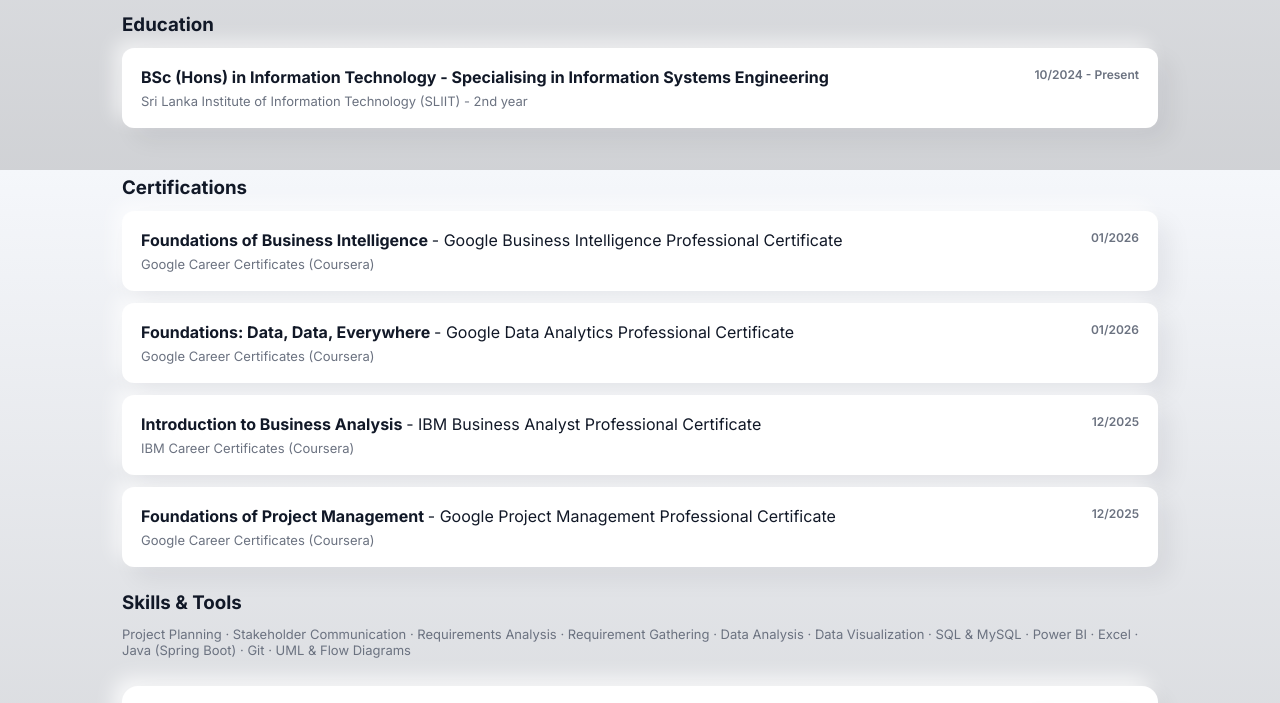
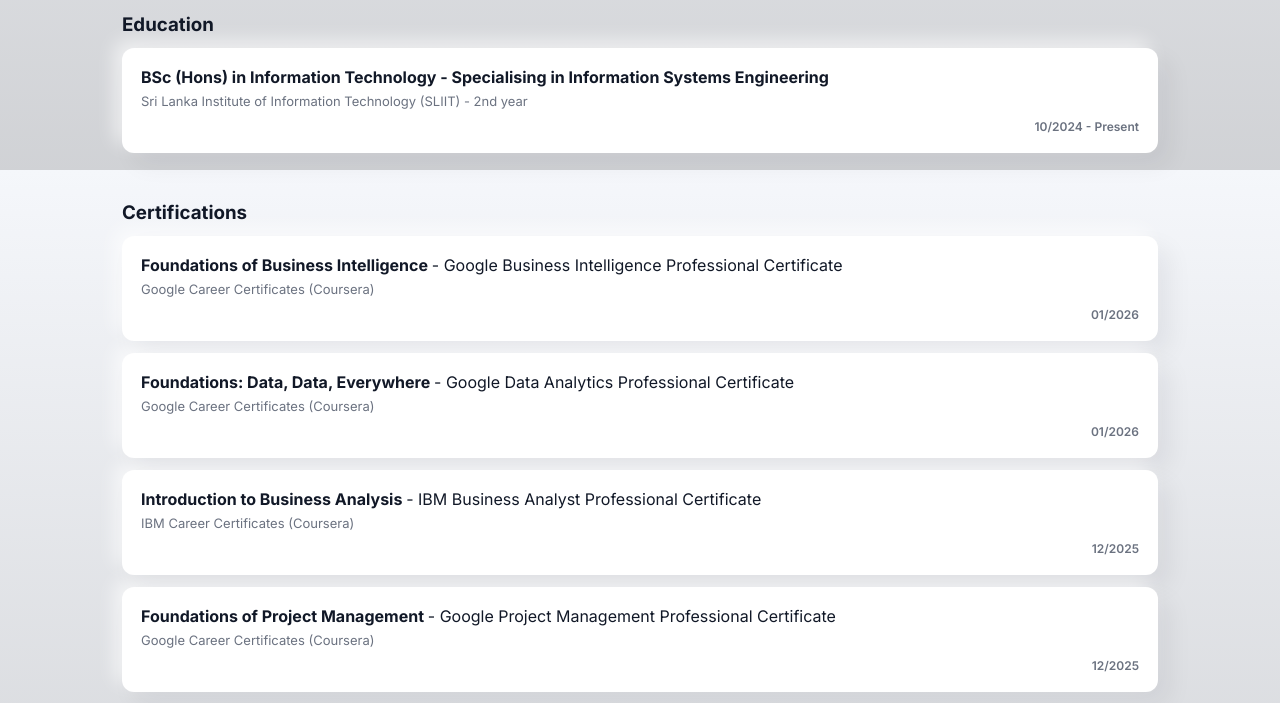
Before and after one commit to Chami-03/Portfolio, a plain HTML site: page index.html in a window 1280 px wide. Shown: the part 1430-2133 px from the top of the page. Drawn offline with nearby package versions, Linux system fonts and the light colour scheme.

Commit message:
Update index.html

```diff
--- a/index.html
+++ b/index.html
@@ -123,6 +123,8 @@
     .project-line{margin:0 0 8px;color:var(--muted);font-size:13px;line-height:1.5}
     .project-line strong{color:var(--text)}
     .project-stack{color:var(--muted);font-size:12px}
+    .timeline-row{margin-top:10px;display:flex;justify-content:flex-end}
+    .timeline-date{white-space:nowrap;font-size:12px;color:var(--muted);font-weight:600}
 
 
     .neo{
@@ -368,53 +370,51 @@
     <section id="education" class="reveal">
       <h3 style="margin:0 0 12px">Education</h3>
       <div class="project reveal" style="padding:18px;margin-bottom:12px">
-        <h4 style="margin:0 0 6px;display:flex;justify-content:space-between;align-items:flex-start;gap:10px;">
-          <span>BSc (Hons) in Information Technology - Specialising in Information Systems Engineering</span>
-          <span style="white-space:nowrap;font-size:12px;color:var(--muted);font-weight:600;">10/2024 - Present</span>
-        </h4>
+        <h4 style="margin:0 0 6px;">BSc (Hons) in Information Technology - Specialising in Information Systems Engineering</h4>
         <p style="margin:0;color:var(--muted);font-size:13px">Sri Lanka Institute of Information Technology (SLIIT) - 2nd year</p>
+        <div class="timeline-row"><span class="timeline-date">10/2024 - Present</span></div>
       </div>
 
     <section id="Certifications" class="reveal">
       <h3 style="margin:0 0 12px">Certifications</h3>
       <div class="project reveal" style="padding:18px;margin-bottom:12px">
-	<h4 style="margin:0 0 6px;display:flex;justify-content:space-between;align-items:flex-start;gap:10px;">
+	<h4 style="margin:0 0 6px;">
           <span>Foundations of Business Intelligence
             <span style="font-weight: normal;"> - Google Business Intelligence Professional Certificate</span>
           </span>
-          <span style="white-space:nowrap;font-size:12px;color:var(--muted);font-weight:600;">01/2026</span>
         </h4>
 	<p style="margin:0;color:var(--muted);font-size:13px">Google Career Certificates (Coursera)</p>
+        <div class="timeline-row"><span class="timeline-date">01/2026</span></div>
       </div>
       <div class="project reveal" style="padding:18px;margin-bottom:12px">
-  	<h4 style="margin:0 0 6px;display:flex;justify-content:space-between;align-items:flex-start;gap:10px;">
+  	<h4 style="margin:0 0 6px;">
           <span>Foundations: Data, Data, Everywhere
             <span style="font-weight: normal;"> - Google Data Analytics Professional Certificate</span>
           </span>
-          <span style="white-space:nowrap;font-size:12px;color:var(--muted);font-weight:600;">01/2026</span>
         </h4>
   	<p style="margin:0;color:var(--muted);font-size:13px">Google Career Certificates (Coursera)</p>
+        <div class="timeline-row"><span class="timeline-date">01/2026</span></div>
       </div>
       <div class="project reveal" style="padding:18px;margin-bottom:12px">
-  	<h4 style="margin:0 0 6px;display:flex;justify-content:space-between;align-items:flex-start;gap:10px;">
+    	<h4 style="margin:0 0 6px;">
           <span>Introduction to Business Analysis
 	        <span style="font-weight: normal;"> - IBM Business Analyst Professional Certificate</span>
           </span>
-          <span style="white-space:nowrap;font-size:12px;color:var(--muted);font-weight:600;">12/2025</span>
         </h4>
   	<p style="margin:0;color:var(--muted);font-size:13px">IBM Career Certificates (Coursera)</p>
+        <div class="timeline-row"><span class="timeline-date">12/2025</span></div>
       </div>
       <div class="project reveal" style="padding:18px;margin-bottom:12px">
-	<h4 style="margin:0 0 6px;display:flex;justify-content:space-between;align-items:flex-start;gap:10px;">
+	<h4 style="margin:0 0 6px;">
           <span>Foundations of Project Management
 	        <span style="font-weight: normal;"> - Google Project Management Professional Certificate</span>
           </span>
-          <span style="white-space:nowrap;font-size:12px;color:var(--muted);font-weight:600;">12/2025</span>
         </h4>
     	<p style="margin:0;color:var(--muted);font-size:13px">Google Career Certificates (Coursera)</p>
+        <div class="timeline-row"><span class="timeline-date">12/2025</span></div>
       </div>
 
-      <h3 style="margin:24px 0 12px">Skills & Tools</h3>
+      <h3 style="margin:48px 0 12px">Skills & Tools</h3>
       <p style="margin:0;color:var(--muted);font-size:13px">Project Planning · Stakeholder Communication · Requirements Analysis · Requirement Gathering · Data Analysis · Data Visualization · SQL & MySQL · Power BI · Excel · Java (Spring Boot) · Git · UML & Flow Diagrams</p>
     </section>
 
@@ -448,7 +448,7 @@
             >
           </a>
 
-          <button class="btn primary" style="margin-left:8px" id="hireBtn">Hire / Collab</button>
+          <a class="btn primary" style="margin-left:8px;display:inline-flex;align-items:center;justify-content:center;text-decoration:none;" id="hireBtn" href="mailto:chamiw.online@gmail.com?subject=Collaboration%20or%20Opportunity">Hire / Collab</a>
         </div>
       </div>
     </section>
@@ -743,11 +743,7 @@
 
     });
 
-    // small interaction for 'Hire me' button
-    document.getElementById('hireBtn').addEventListener('click', ()=>{
-      const email = 'mailto:chamiw.online@gmail.com?subject=Collaboration%20or%20Opportunity';
-      window.location.href = email;
-    });
+    // Hire / Collab is handled by direct mailto link for reliable behavior on all viewports.
   </script>
 </body>
 </html>
```
